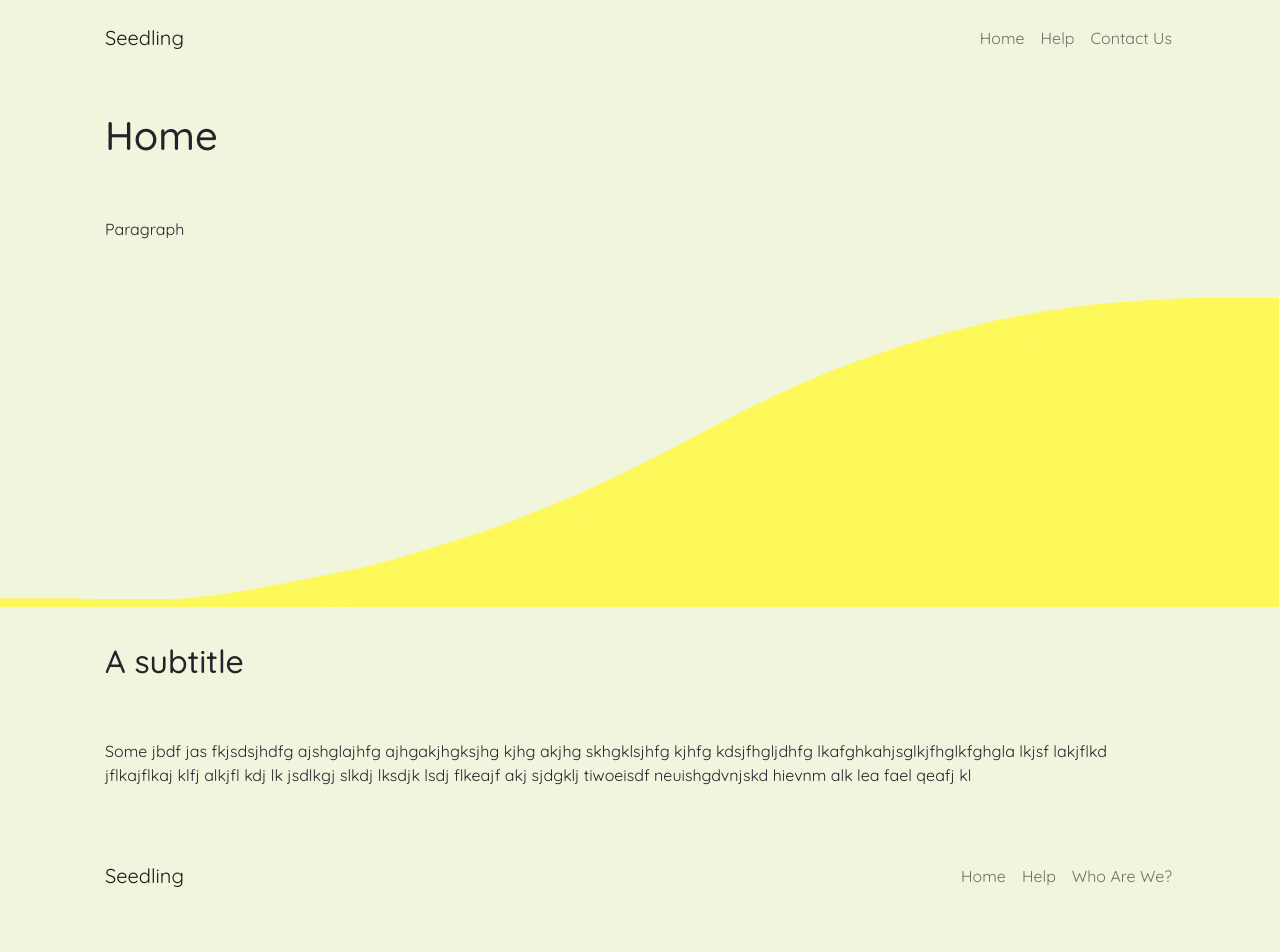
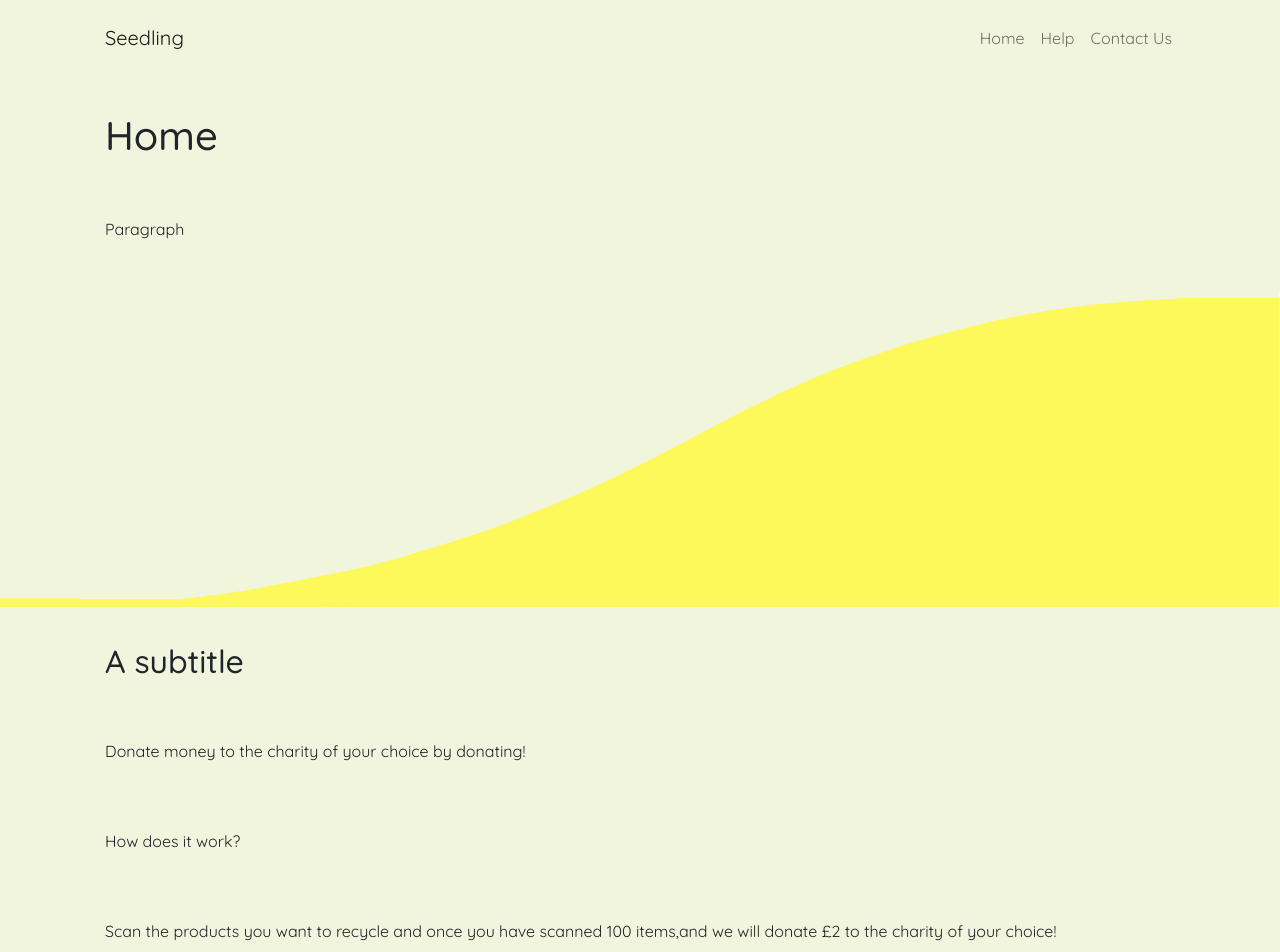
Before and after one commit to yr3618/hackathon, a React (Create React App) app: page / in a window 1280 px wide. Shown: the top 952 px of the page. Before the commit the page ends 914 px from the top, so only its background shows below. Built offline with nearby package versions, Linux system fonts and the light colour scheme.

Commit message:
Update Home.js
hola hola the text is updated

```diff
--- a/src/Views/Home.js
+++ b/src/Views/Home.js
@@ -15,7 +15,9 @@ function Home() {
 
       <div className="home yellow">
         <h2>A subtitle</h2>
-        <p>Some jbdf jas fkjsdsjhdfg ajshglajhfg ajhgakjhgksjhg kjhg akjhg skhgklsjhfg kjhfg kdsjfhgljdhfg lkafghkahjsglkjfhglkfghgla lkjsf lakjflkd jflkajflkaj klfj alkjfl kdj lk jsdlkgj slkdj lksdjk lsdj flkeajf akj sjdgklj tiwoeisdf neuishgdvnjskd hievnm alk lea fael qeafj kl</p>
+        <p>Donate money to the charity of your choice by donating!</p>
+        <p>How does it work?</p>
+        <p>Scan the products you want to recycle and once you have scanned 100 items,and we will donate £2 to the charity of your choice!</p>
       </div>
     </div>
   );
```
